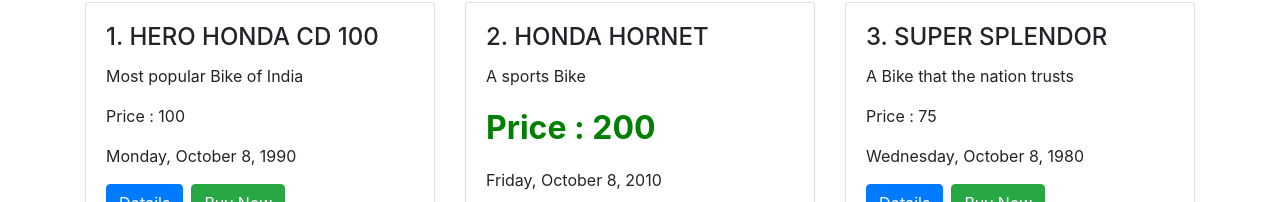
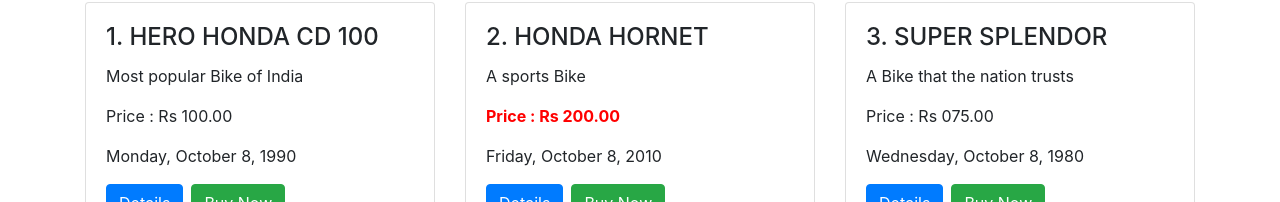
Before and after one commit to mahasuguru/angularfirstapp, an Angular app: page / in a window 1280 px wide. Shown: the part 698-900 px from the top of the page. Built offline with nearby package versions, Linux system fonts and the light colour scheme.

Commit message:
price pipe

```diff
--- a/src/app/components/productlist/productlist.component.html
+++ b/src/app/components/productlist/productlist.component.html
@@ -16,7 +16,9 @@
         <h4 class="card-title">{{i+1}}. {{product.productName | uppercase}}</h4>
         <p class="card-text">{{product.description}}</p>
        <!-- <p class="card-text" [ngStyle]="getStyles (product)">Price : {{product.price}}</p> -->
-        <p class="card-text" [ngClass]="getClasses (product)">Price : {{product.price}}</p>
+      <!--  <p class="card-text" [ngClass]="getClasses (product)">Price : {{product.price}}</p> -->
+        <p class="card-text" [ngStyle]="getStyles (product)">Price :
+          {{product.price | currency : 'INR':'Rs ' : '3.2-2' }}</p>
         <p class="card-text">{{product.releaseDate | date  : 'fullDate'    }}</p>
         <button type="button" class="btn btn-primary mr-2">Details</button>
         <button type="button" class="btn btn-success" [disabled]="!product.isActive">Buy Now</button>
```
